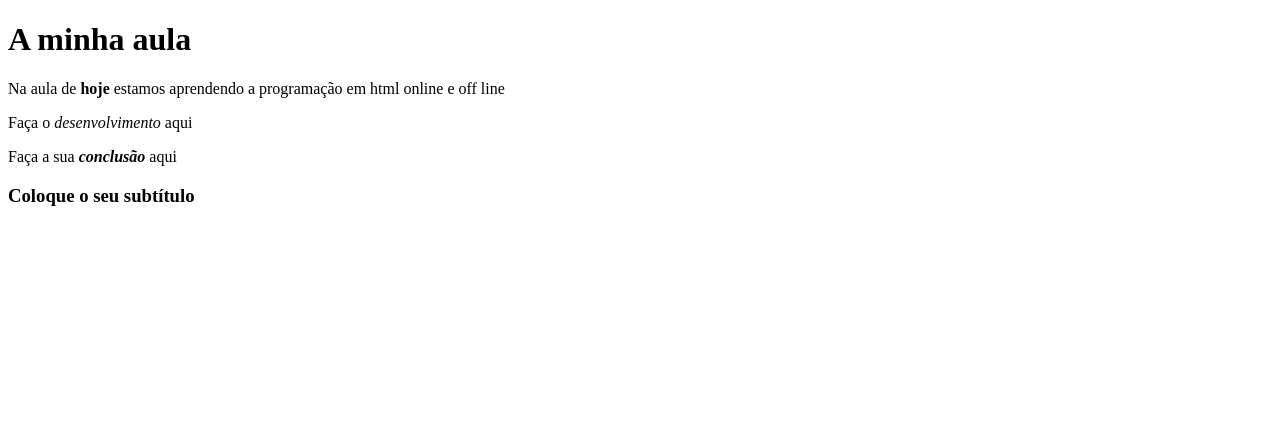
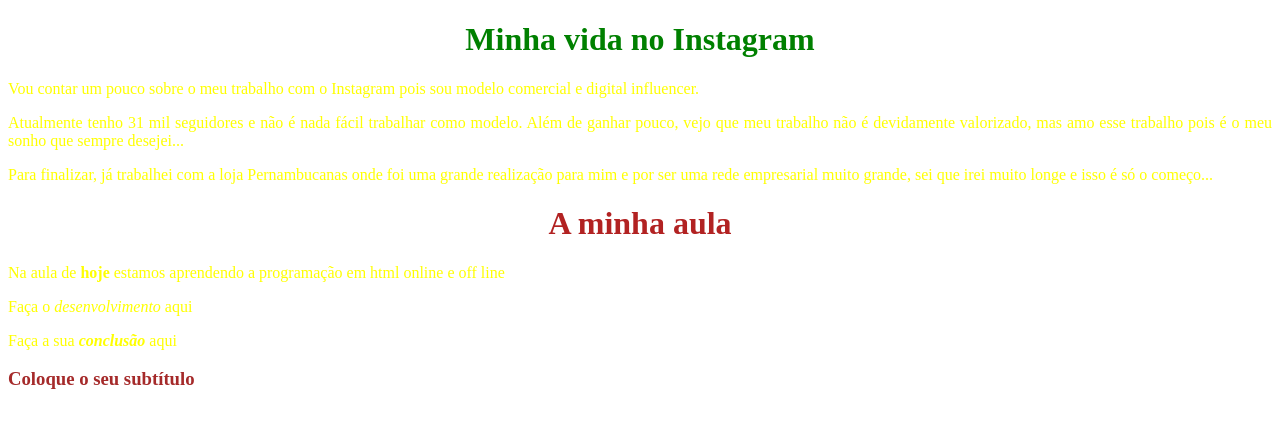
Before and after one commit to Taciano1/1ano-E, a plain HTML site: page index.html in a window 1280 px wide. Drawn offline with Linux system fonts and the light colour scheme; a script that the page names is missing.

Commit message:
Cores e alinhamento de texto

```diff
--- a/index.html
+++ b/index.html
@@ -5,16 +5,30 @@
     <meta http-equiv='X-UA-Compatible' content='IE=edge'>
     <title>Page Title</title>
     <meta name='viewport' content='width=device-width, initial-scale=1'>
-    <link rel='stylesheet' type='text/css' media='screen' href='main.css'>
+    <link rel='stylesheet' type='text/css' media='screen' href='style.css'>
     <script src='main.js'></script>
 </head>
 <body>
-    <h1>A minha aula</h1>
 
-    <p>Na aula de <b>hoje</b> estamos aprendendo a programação em html online e off line</p>
-    <p>Faça o <i>desenvolvimento</i> aqui</p>
-    <p>Faça a sua <b><i>conclusão</i></b> aqui</p>
+  <h1>Minha vida no Instagram</h1>
+  <p4><p>Vou contar um pouco sobre o meu trabalho com o Instagram pois sou modelo comercial
+     e digital influencer.</p4></p>
+  <p>Atualmente tenho 31 mil seguidores e não é nada fácil trabalhar como modelo. Além
+     de ganhar pouco, vejo que meu trabalho não é devidamente valorizado, mas amo esse
+      trabalho pois é o meu sonho que sempre desejei...</p>
+  <p>Para finalizar, já trabalhei com a loja Pernambucanas onde foi uma grande realização
+     para mim e por ser uma rede empresarial muito grande, sei que irei muito longe e isso
+      é só o começo...</p></p4>
 
-    <h3>Coloque o seu subtítulo</h3>
+
+
+    <h1><p1>A minha aula</p1></h1>
+
+    <p><p2>Na aula de <b>hoje</b> estamos aprendendo a programação em html
+       online e off line</p2></p>
+    <p><p2>Faça o <i>desenvolvimento</i> aqui</p2></p>
+    <p><p2>Faça a sua <b><i>conclusão</i></b> aqui</p2></p>
+
+    <h3><p3>Coloque o seu subtítulo</p3></h3>
 </body>
 </html>
--- /dev/null
+++ b/style.css
@@ -0,0 +1,8 @@
+h1 {color: green;
+text-align: center;}
+p {color: yellow;}
+p1 {color: Firebrick}
+p2 {color: 210 105 30}
+p3 {color: #A52A2A}
+p4 {text-align: justify;
+}
```
